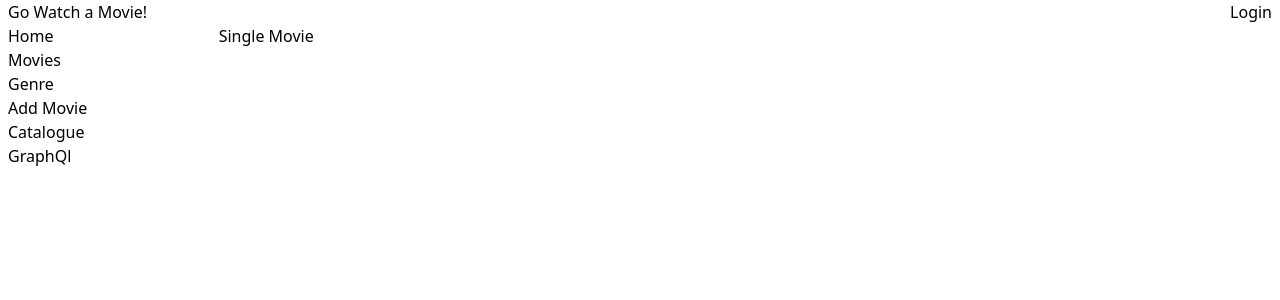
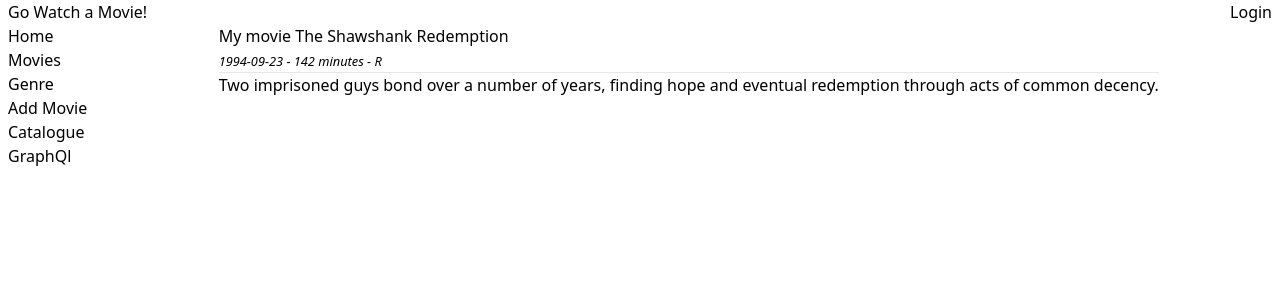
Before and after one commit to carlosarraes/watchamovie, a React (Vite) app: page /movies/1 in a window 1280 px wide. Shown: the top 300 px of the page. Built offline with nearby package versions, Linux system fonts and the light colour scheme.

Commit message:
feat: create Movie page, placeholder data for now

```diff
--- a/src/pages/Movie.tsx
+++ b/src/pages/Movie.tsx
@@ -1,7 +1,43 @@
+import { useEffect, useState } from 'react'
+import { useParams } from 'react-router-dom'
+
+interface Movie {
+  id: number
+  title: string
+  releaseDate: string
+  runtime: number
+  mpaaRating: string
+  description: string
+}
+
 const Movie = () => {
+  const [movie, setMovie] = useState({} as Movie)
+  let { id } = useParams()
+
+  useEffect(() => {
+    const myMovie = {
+      id: 1,
+      title: 'The Shawshank Redemption',
+      releaseDate: '1994-09-23',
+      runtime: 142,
+      mpaaRating: 'R',
+      description:
+        'Two imprisoned guys bond over a number of years, finding hope and eventual redemption through acts of common decency.',
+    }
+
+    setMovie(myMovie)
+  }, [id])
+
   return (
     <section>
-      <h3>Single Movie</h3>
+      <h3>My movie {movie.title}</h3>
+      <small>
+        <em>
+          {movie.releaseDate} - {movie.runtime} minutes - {movie.mpaaRating}
+        </em>
+      </small>
+      <hr />
+      <p>{movie.description}</p>
     </section>
   )
 }
```
